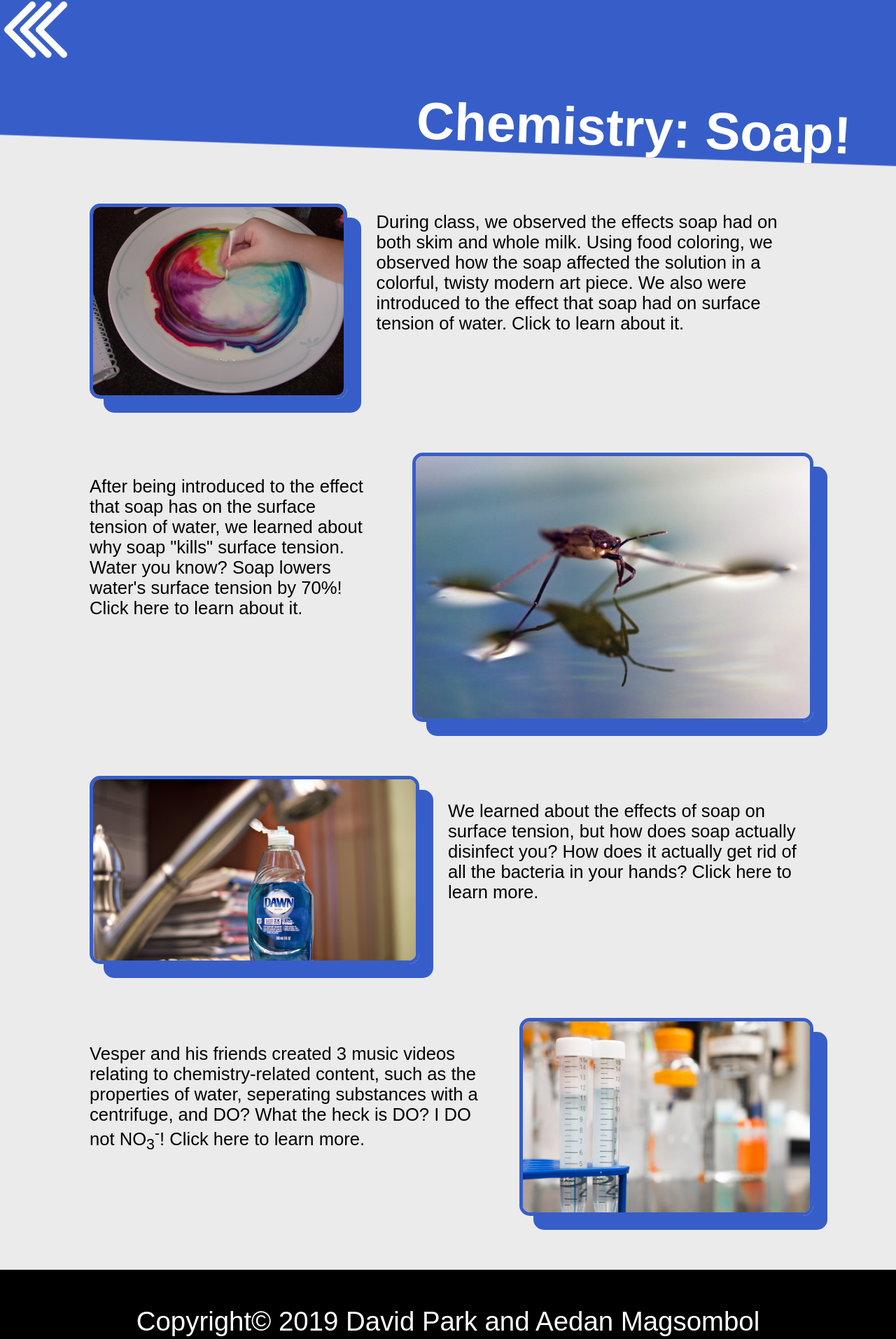
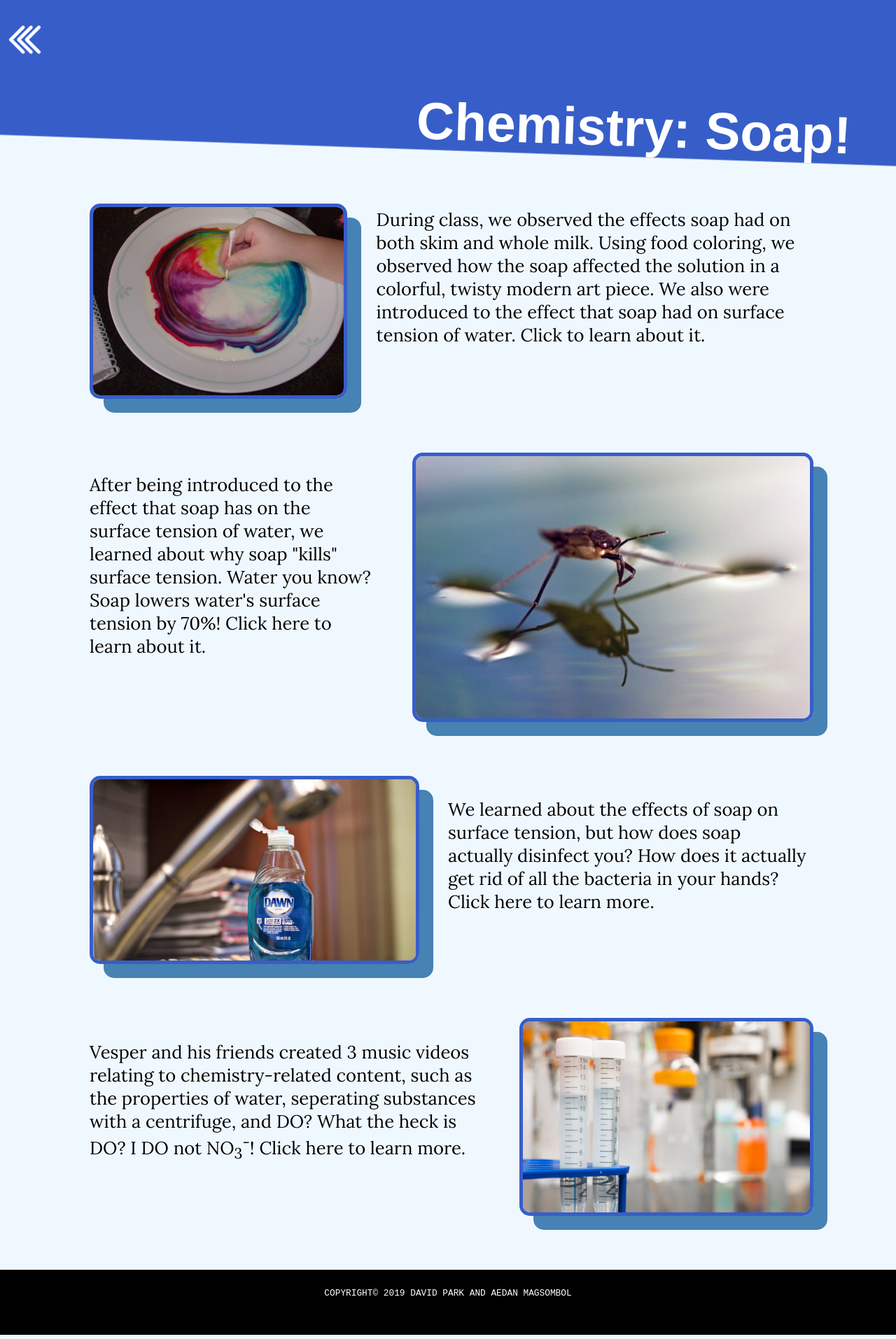
Before and after one commit to skyguys/chemistry-website, a plain HTML site: page index.html in a window 1280 px wide. Shown: the part 9-1923 px from the top of the page at 70% size. Drawn offline with Linux system fonts and the light colour scheme.

Commit message:
adj decor 1page|will fin pg 2&3

```diff
--- a/css/page1.css
+++ b/css/page1.css
@@ -41,7 +41,7 @@ a:visited{
 	height:100%;
 }
 .link li{
-	text-align:right;
+	text-align: right;
 	color:white;
 	font-family:arial;
 	padding-right:5%;
--- a/css/style.css
+++ b/css/style.css
@@ -4,7 +4,7 @@
 }
 
 body{
-	background-color:#ebebeb;
+	background-color:#F0F8FF;
 }
 
 a{
@@ -59,11 +59,11 @@ a:visited{
 	transition-duration:0.5s;
 }
 .arrow img{
-	width:20%;
+	width:10%;
 	transform:rotate(-90deg);
 	position:absolute;
-	left:75%;
-	top:0%;
+	left:77%;
+	top:5%;
 }
 
 .nav:hover{
@@ -79,7 +79,7 @@ a:visited{
 #bluegradient{
 	height:150px;
 	width:100%;
-	background-image: linear-gradient(2deg, #ebebeb 50%, #375ec8 51%);
+	background-image: linear-gradient(2deg, #F0F8FF 50%, #375ec8 51%);
 }
 
 #bluegradient h1{
@@ -102,6 +102,7 @@ a:visited{
 	width:60%;
 	color:black;
 	font-size:2.0vw;
+	font-family: 'Lora', serif;
 }
 
 #image1{
@@ -113,7 +114,7 @@ a:visited{
 	border:5px #375ec8  solid;
 	border-radius:15px;
 	width:100%;
-	box-shadow:20px 20px 0px #375ec8 ;
+	box-shadow:20px 20px 0px #4682B4 ;
 }
 
 #text2{
@@ -122,6 +123,7 @@ a:visited{
 	padding-top:2.5%;
 	font-size:2vw;
 	color:black;
+	font-family: 'Lora', serif;
 }
 
 #image2{
@@ -134,7 +136,7 @@ a:visited{
 	border:5px #375ec8  solid;
 	border-radius:15px;
 	width:100%;
-	box-shadow:20px 20px 0px #375ec8 ;
+	box-shadow:20px 20px 0px #4682B4 ;
 }
 
 #image3{
@@ -147,7 +149,7 @@ a:visited{
 	border:5px #375ec8  solid;
 	border-radius:15px;
 	width:100%;
-	box-shadow:20px 20px 0px #375ec8 ;
+	box-shadow:20px 20px 0px #4682B4 ;
 }
 
 #text3{
@@ -156,6 +158,7 @@ a:visited{
 	padding-top:2.5%;
 	font-size:2vw;
 	color:black;
+	font-family: 'Lora', serif;
 }
 
 #image4{
@@ -168,7 +171,7 @@ a:visited{
 	border:5px #375ec8  solid;
 	border-radius:15px;
 	width:100%;
-	box-shadow:20px 20px 0px #375ec8 ;
+	box-shadow:20px 20px 0px #4682B4 ;
 }
 
 #text4{
@@ -177,18 +180,20 @@ a:visited{
 	padding-top:2.5%;
 	font-size:2vw;
 	color:black;
+	font-family: 'Lora', serif;
 }
 
 footer{
+	text-transform: uppercase;
 	background-color:black;
-	height:200px;
+	height:80px;
 	width:100%;
 	color:white;
-	font-family:arial;
+	font-family:monospace;
 	text-align:center;
-	font-size:3vw;
+	font-size:1vw;
 }
 
 footer,p{
-	padding-top:2%;
+	padding-top:1%;
 }
--- a/index.html
+++ b/index.html
@@ -3,6 +3,7 @@
 <head>
 	<title>Report 7</title>
 	<link rel="stylesheet" type="text/css" href="css/style.css">
+	<link href="https://fonts.googleapis.com/css?family=Lora&display=swap" rel="stylesheet">
 </head>
 <body>
  	<div class="nav">
@@ -96,7 +97,7 @@
    	<br>
 
 <footer>
-	<p>Copyright&copy; 2019 David Park and Aedan Magsombol </p>
+	<p class="footer_">Copyright&copy; 2019 David Park and Aedan Magsombol </p>
 </footer>
 
 
```
